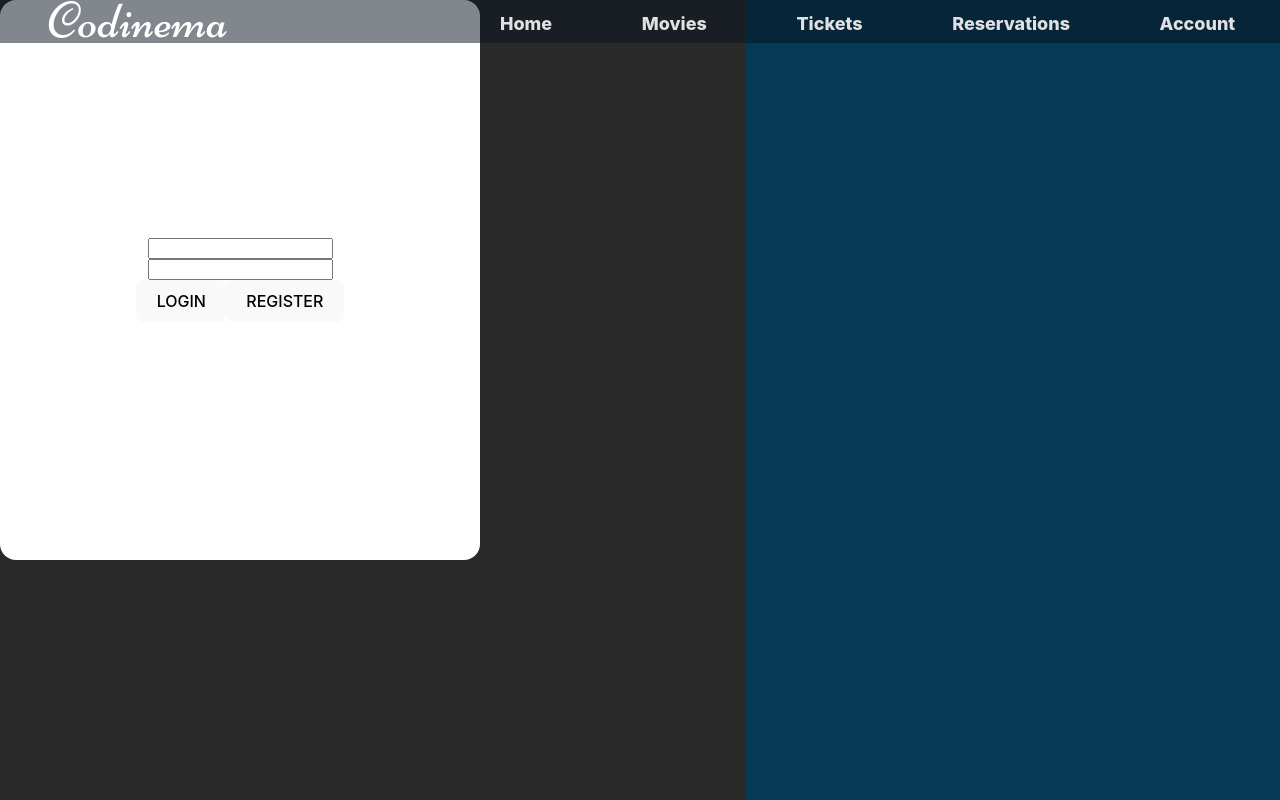
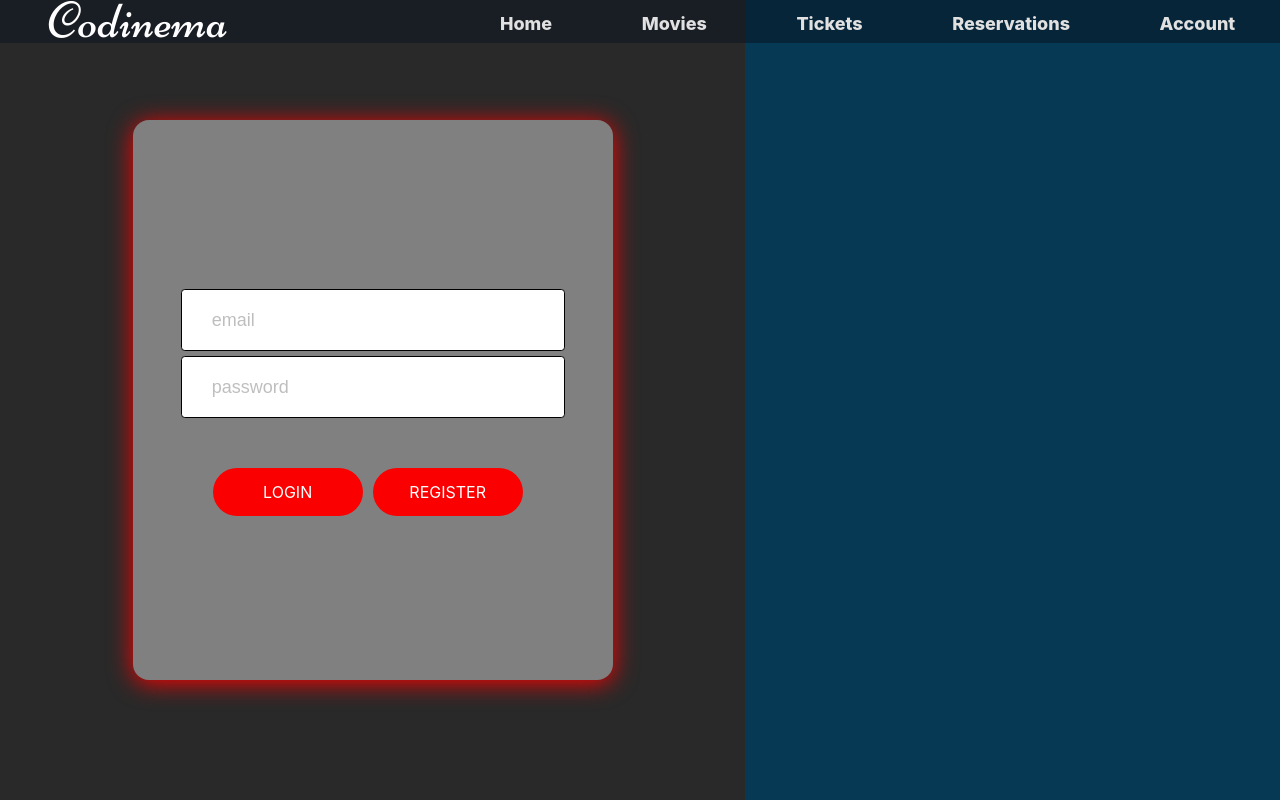
Before and after one commit to RogeSocial/cinema-project, a React (Vite) app in the folder client/: page /login in a window 1280 px wide. Shown: the top 800 px of the page. Built offline with nearby package versions, Linux system fonts and the light colour scheme; a web font is replaced by a local one.

Commit message:
added styling

```diff
--- a/client/src/main.jsx
+++ b/client/src/main.jsx
@@ -18,7 +18,7 @@ import TicketForm from "./pages/TicketForm.jsx";
 import Reserve from "./pages/Reserve.jsx";
 import PageNotFound from "./pages/pageNotFound.jsx";
 import App from "./App.jsx";
-import Login from "./pages/Login"
+import Login from "./pages/LoginPage"
 
 ReactDOM.createRoot(document.getElementById('root')).render(
     <React.StrictMode>
--- a/client/src/pages/Login.jsx
+++ b/client/src/pages/LoginPage.jsx
@@ -11,8 +11,8 @@ export default function () {
                     <input type="password" placeholder="password"></input>
 
                     <div className="button-container">
-                        <button>LOGIN</button>
-                        <button>REGISTER</button>
+                        <div id="button">LOGIN</div>
+                        <div id="button">REGISTER</div>
                     </div>
                 </div>
             </section>
--- a/client/src/styles/login.css
+++ b/client/src/styles/login.css
@@ -4,13 +4,62 @@
 }
 
 .cover {
-    background-color: white;
+    background-color: gray;
     width: 30em;
     height: 35em;
     position: relative;
     border-radius: 1em;
+    box-shadow: 0 0.188em 1.550em rgb(255, 0, 0);
     display: flex;
     flex-direction: column;
     align-items: center;
     justify-content: center;
+    margin: auto;
 }
+
+#button {
+    position: relative;
+    width: 150px;
+    height: 3em;
+    background-color: rgb(250, 0, 0);
+    display: flex;
+    justify-content: center;
+    align-items: center;
+    transition: 0.5s;
+    border-radius: 50px;
+    cursor: pointer;
+    margin-right: 10px;
+}
+
+#button:hover {
+    transform: scale(1.05);
+}
+
+.button-container {
+    margin-top: 50px;
+    display: flex;
+    width: 100%;
+    text-align: center;
+    justify-content: center;
+}
+
+input {
+    top: 50px;
+    margin-top: 5px;
+    font-size: 15px;
+    border: 1px solid black;
+    height: 4em;
+    width: 80%;
+    border-radius: 0.25em;
+    text-align: left;
+    padding: 2em;
+}
+
+input:focus {
+    outline-color: red;
+}
+
+::placeholder {
+    color: black;
+    opacity: 25%;
+}
```
